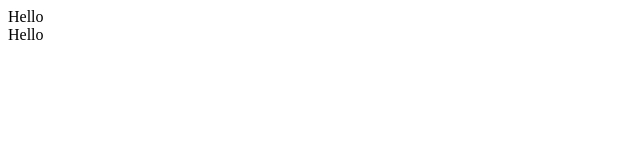
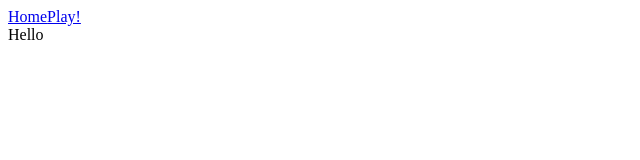
Before and after one commit to james-lyons/karuta-refactor, a React app: page / in a window 1280 px wide. Shown: the top 160 px of the page, without its empty margins (0-640 px from the left). Built offline with nearby package versions, Linux system fonts and the light colour scheme.

Commit message:
8. Adds basic NavBar

```diff
--- a/package.json
+++ b/package.json
@@ -37,6 +37,7 @@
     "@babel/preset-typescript": "^7.7.7",
     "@types/react": "^16.9.17",
     "@types/react-dom": "^16.9.4",
+    "@types/react-router-dom": "^5.1.3",
     "babel-loader": "^8.0.6",
     "babel-plugin-syntax-dynamic-import": "^6.18.0",
     "copy-webpack-plugin": "^5.1.1",
--- a/src/App.tsx
+++ b/src/App.tsx
@@ -44,9 +44,14 @@ class App extends React.PureComponent<Props, State> {
 
     public render() {
 
+        const { currentUser  } = this.state;
         return (
             <>
-                <NavBar />
+                <NavBar
+                    currentUser={ currentUser }
+                    setCurrentUser={ this.setCurrentUser }
+                    logout={ this.logout }
+                />
                 <Routes />
             </>
         );
--- a/src/components/NavBar/NavBar.tsx
+++ b/src/components/NavBar/NavBar.tsx
@@ -1,10 +1,39 @@
-import React from 'react';
+import React, { FC } from 'react';
+import { NavLink } from 'react-router-dom';
 
-const NavBar = () => {
+interface Props {
+    currentUser: string,
+    setCurrentUser: (userId: string) => void,
+    logout: (userId: string) => void
+};
+
+const NavBar = ({ currentUser, setCurrentUser, logout }: Props) => {
+    const links = (
+        <nav>
+            <div>
+                <NavLink exact to='/'>Home</NavLink>
+                <NavLink to ='/game'>Play!</NavLink>
+            </div>
+            <div>
+            </div>
+        </nav>
+    );
+
+    const authLinks = (
+        <nav>
+            <div>
+                <NavLink exact to='/'>Home</NavLink>
+                <NavLink to ='/game'>Play!</NavLink>
+            </div>
+            <div>
+            </div>
+        </nav>
+    );
+
     return (
-        <div>
-            Hello
-        </div>
+        <>
+            { currentUser ? authLinks : links }
+        </>
     );
 };
 
--- /dev/null
+++ b/src/components/NavBar/Styles.tsx
@@ -0,0 +1,5 @@
+const styles = {
+
+};
+
+export default styles
--- a/src/index.tsx
+++ b/src/index.tsx
@@ -1,7 +1,7 @@
 import React from 'react';
 import ReactDOM from 'react-dom';
-// import Router from 'react-router-dom';
+import { BrowserRouter as Router } from 'react-router-dom';
 import "regenerator-runtime/runtime";
 import App from './App';
 
-ReactDOM.render(<App />, document.getElementById('root'));
+ReactDOM.render(<Router><App /></Router>, document.getElementById('root'));
```
Also changed, not shown: 1 other file (tests, documents, lock files or other folders).
